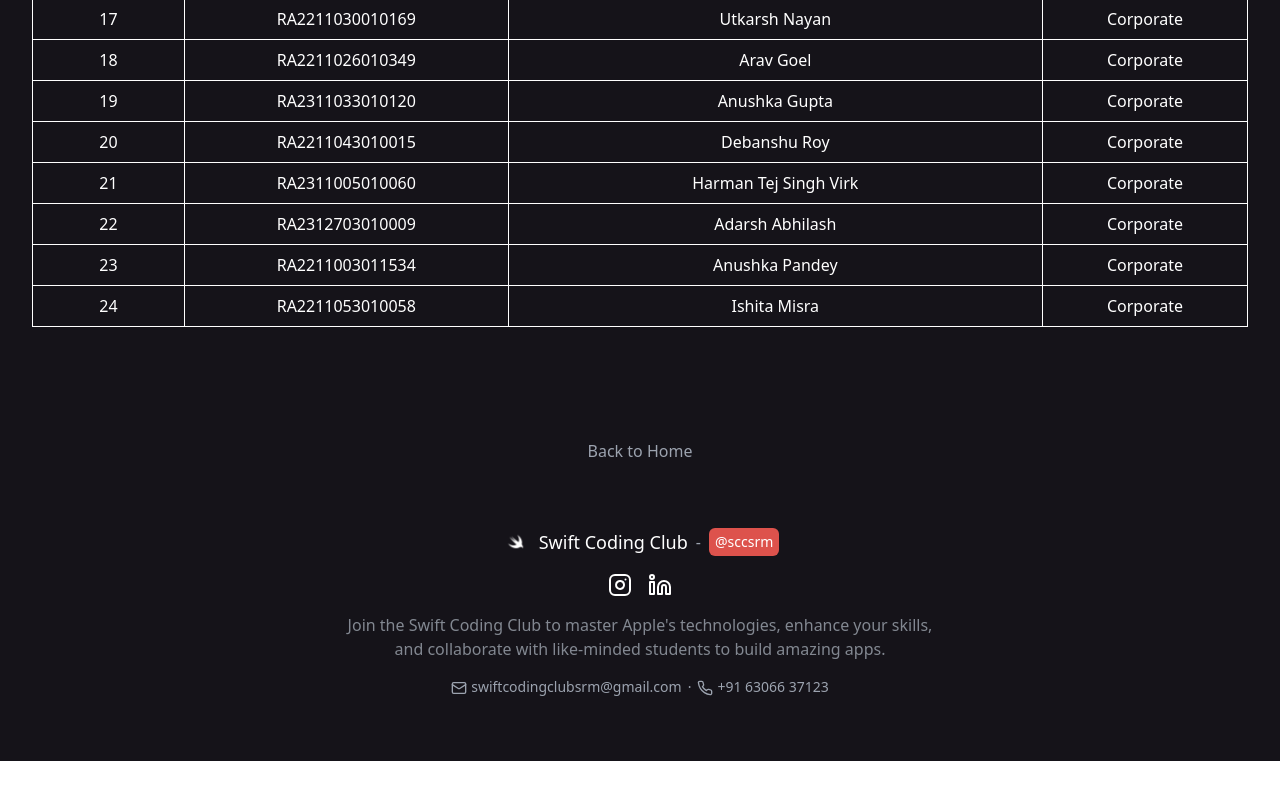
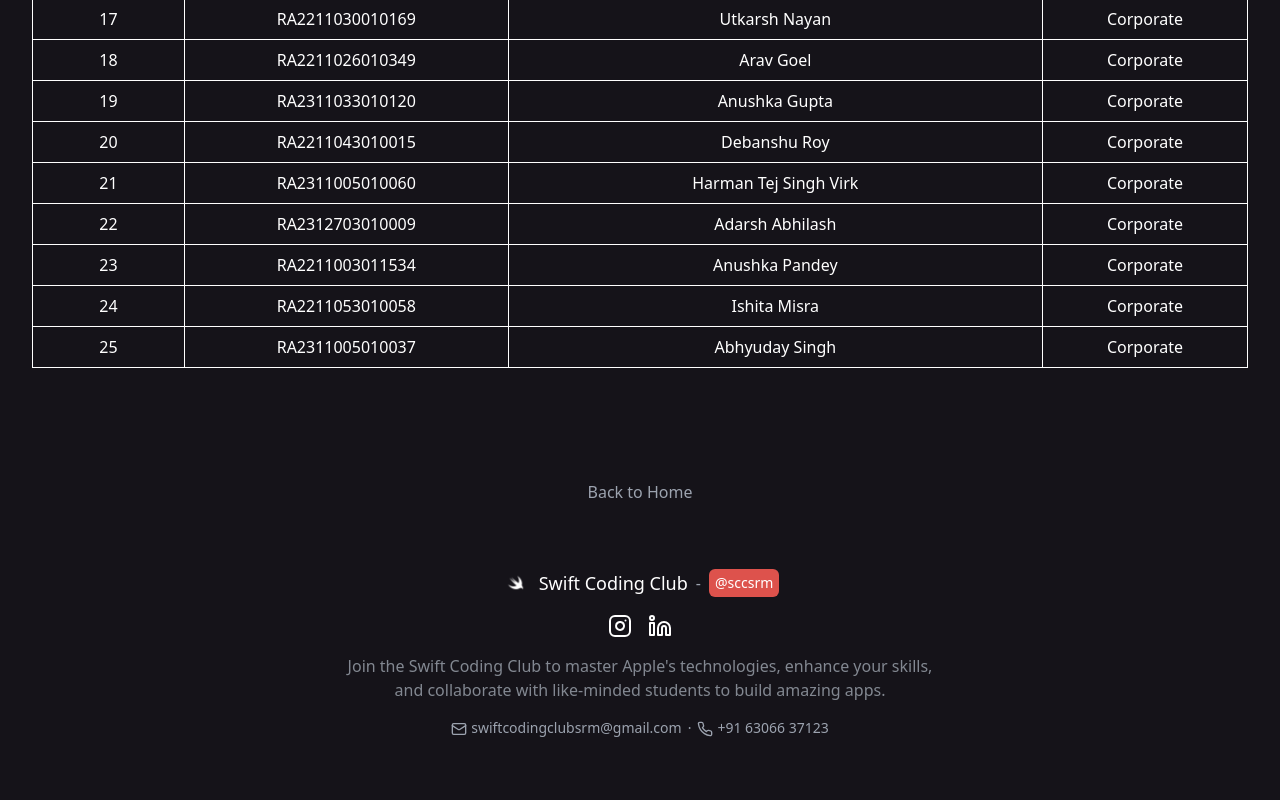
Before and after one commit to SCC-SRM/SCCWebsite, a React (Vite) app: page /results in a window 1280 px wide. Shown: the part 1075-1875 px from the top of the page. Before the commit the page ends 1836 px from the top, so only its background shows below. Built offline with nearby package versions, Linux system fonts and the light colour scheme.

Commit message:
update corporate member list

```diff
--- a/src/components/results/Results.jsx
+++ b/src/components/results/Results.jsx
@@ -381,6 +381,20 @@ function Results() {
                   Corporate
                 </td>
               </tr>
+              <tr>
+                <td className="border border-white text-center px-4 py-2">
+                  25
+                </td>
+                <td className="border border-white text-center px-4 py-2">
+                  RA2311005010037
+                </td>
+                <td className="border border-white text-center px-4 py-2">
+                  Abhyuday Singh
+                </td>
+                <td className="border border-white text-center px-4 py-2">
+                  Corporate
+                </td>
+              </tr>
               {/* Add more rows as needed */}
             </tbody>
           </table>
```
